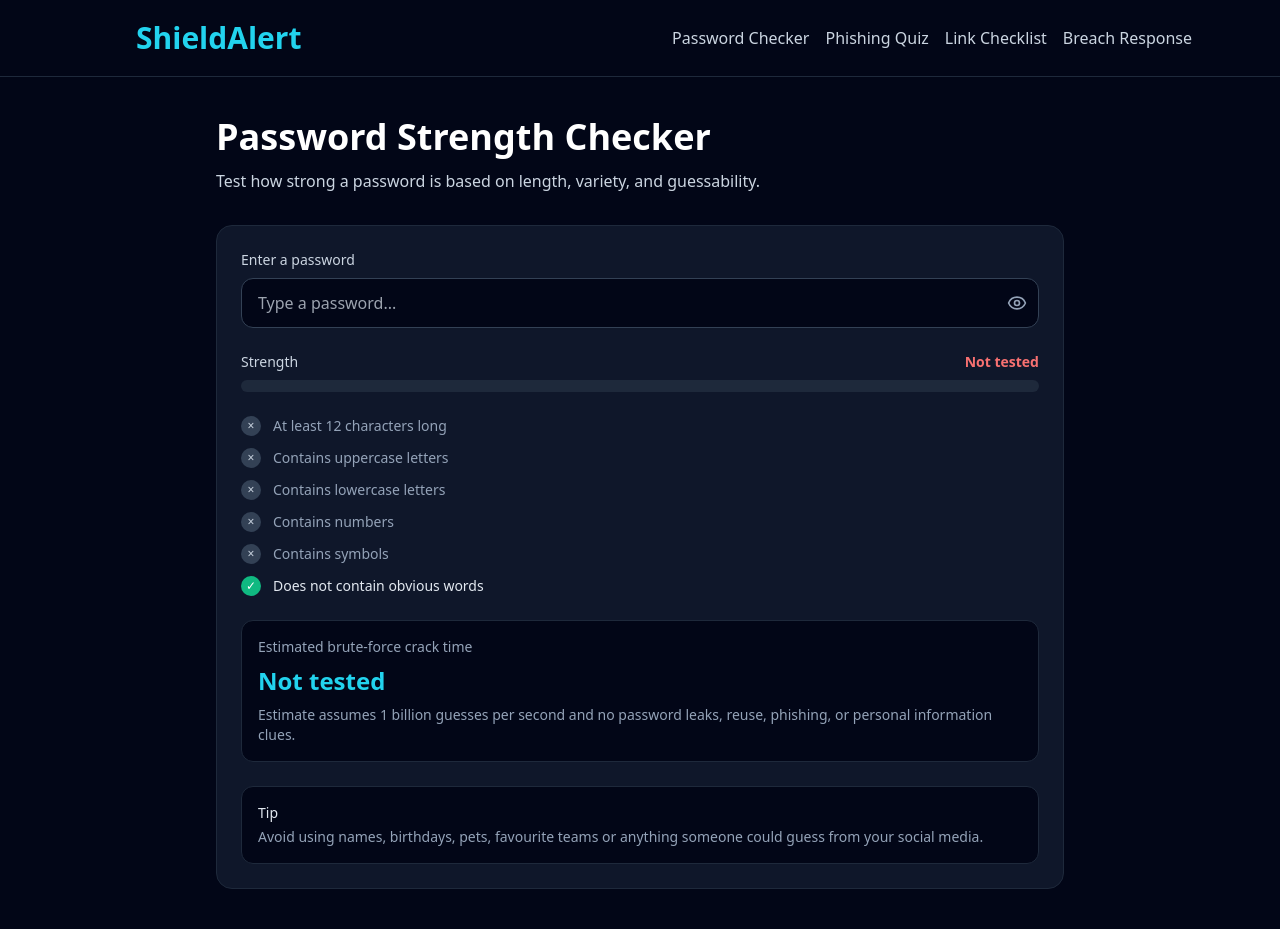
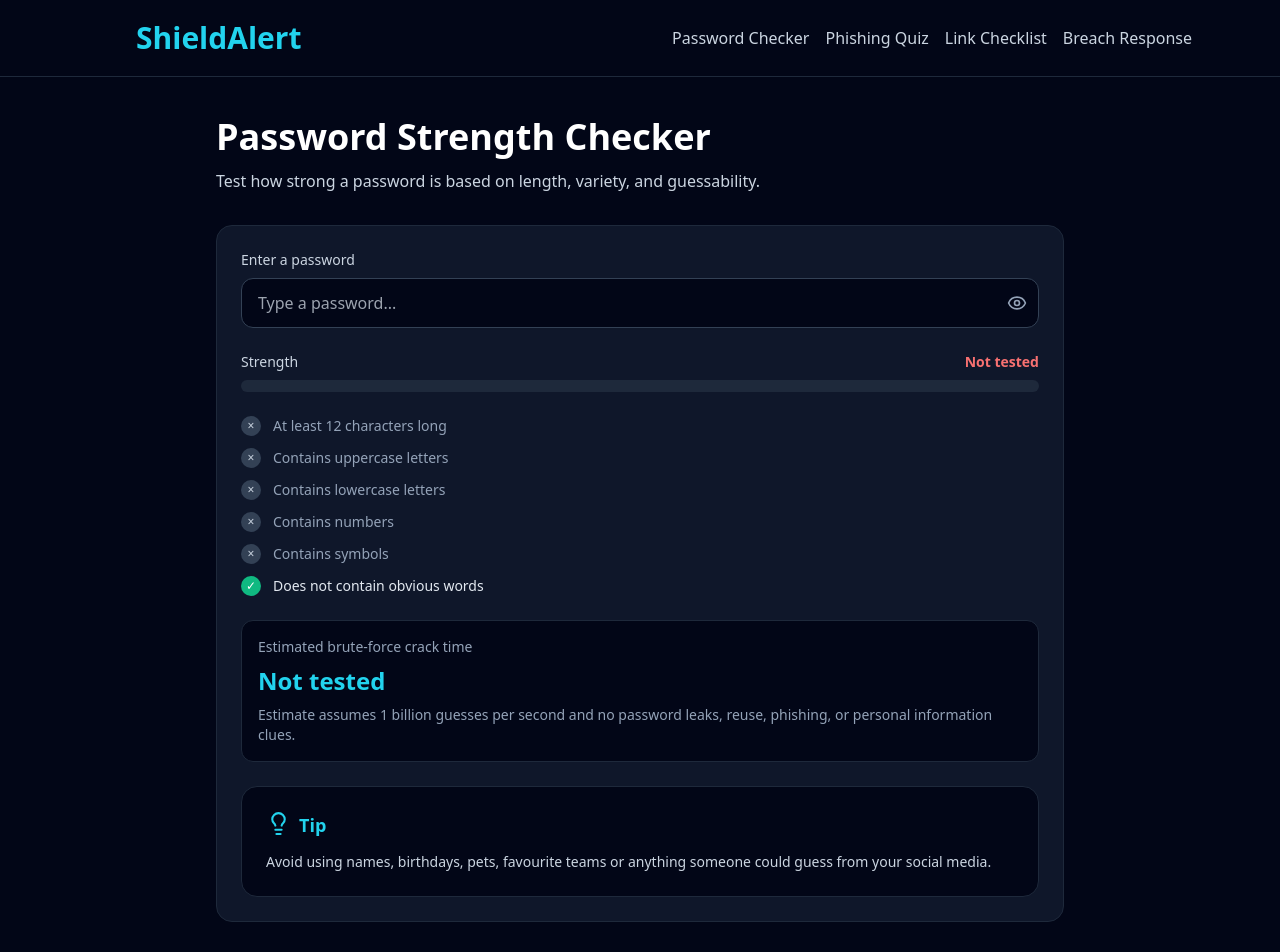
Before and after one commit to thedevarchive/shieldalert-security-dashboard, a Nuxt app: page /password-checker in a window 1280 px wide. Shown: the top 952 px of the page. Before the commit the page ends 929 px from the top, so only its background shows below. Built offline with nearby package versions, Linux system fonts and the light colour scheme; some icons are missing.

Commit message:
Added TipCard component to Password Checker page

```diff
--- a/app/components/TipCard.vue
+++ b/app/components/TipCard.vue
@@ -1,13 +1,24 @@
 <script setup lang="ts">
+import { Lightbulb } from '@lucide/vue';
+
+withDefaults(
 defineProps<{
-    title: string
+    title?: string
     description: string[]
-    icon: any
-}>()
+    icon?: any
+    isDark?: boolean
+}>(),
+    {
+        title: "Tip",
+        icon: () => Lightbulb,
+        isDark: false
+    }
+)
 </script>
 
 <template>
-    <div class="rounded-2xl border border-slate-800 bg-slate-900 p-6">
+    <div class="rounded-2xl border border-slate-800 p-6 mt-6"
+        :class="isDark ? 'bg-slate-950' : 'bg-slate-900'">
         <div class="flex">
             <component :is="icon" class="mb-4 mr-2 text-cyan-400" :size="25" />
 
--- a/app/pages/password-checker.vue
+++ b/app/pages/password-checker.vue
@@ -1,5 +1,6 @@
 <script setup lang="ts">
 import { Eye, EyeOff, Lightbulb } from '@lucide/vue'
+import TipCard from '~/components/TipCard.vue'
 
 const password = ref('')
 const showPassword = ref(false)
@@ -173,15 +174,9 @@ const crackTimeLabel = computed(() => {
         </p>
       </div>
 
-      <div class="mt-6 rounded-xl border border-slate-800 bg-slate-950 p-4">
-        <p class="text-sm font-medium text-slate-200">
-          Tip
-        </p>
-        <p class="mt-1 text-sm text-slate-400">
-          Avoid using names, birthdays, pets, favourite teams or anything someone
-          could guess from your social media.
-        </p>
-      </div>
+      <TipCard
+        :description="['Avoid using names, birthdays, pets, favourite teams or anything someone could guess from your social media.']"
+        :is-dark="true" />
     </section>
   </main>
 </template>
```
